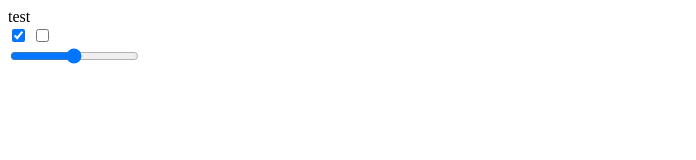
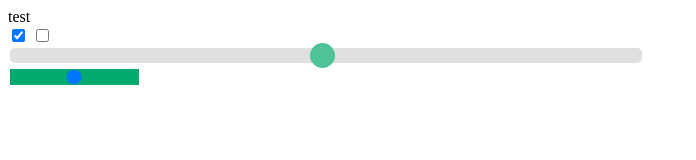
Before and after one commit to Marie1910/marie1910.github.io, a plain HTML site: page index.html in a window 1280 px wide. Shown: the whole page, without its empty margins (0-696 px from the left). Drawn offline with Linux system fonts and the light colour scheme.

Commit message:
played with sliders

```diff
--- a/index.html
+++ b/index.html
@@ -1,22 +1,38 @@
 <!DOCTYPE html>
 <html lang="en">
-   <head>
+  <head>
     <!-- Meta Info https://www.w3schools.com/howto/howto_js_rangeslider.asp-->
     <title>Tester</title>
-    <meta http-equiv="Content-type" content="text/html; charset=utf-8">
-    <meta name="viewport" content="width=device-width, initial-scale=1">
-    <link rel="stylesheet" href="styles.css">
+    <meta http-equiv="Content-type" content="text/html; charset=utf-8" />
+    <meta name="viewport" content="width=device-width, initial-scale=1" />
+    <link rel="stylesheet" href="styles.css" />
     <script src="script.js" type="text/javascript"></script>
-</head>
-  <body onload=randomizeLoading()>
+  </head>
+  <body onload="randomizeLoading()">
     <div>test</div>
-     <div>
-     <input type= "checkbox" checked>
-     <input type= "checkbox">
-
-     </div>
-     <div class="slidecontainer">
-      <input type="range" min="1" max="100" value="50" class="slider" id="myRange">
+    <div>
+      <input type="checkbox" checked />
+      <input type="checkbox" />
+    </div>
+    <div class="slidecontainer">
+      <input
+        type="range"
+        min="1"
+        max="100"
+        value="50"
+        class="slider"
+        id="myRange"
+      />
+    </div>
+    <div>
+      <input
+        type="range"
+        min="1"
+        max="100"
+        value="50"
+        class="test"
+        id="basic"
+      />
     </div>
   </body>
 </html>
--- a/script.js
+++ b/script.js
@@ -1,3 +1,4 @@
 function randomizeLoading() {
-    console.log("hi")
-  }
+  console.log(document.getElementById("basic"));
+  document.getElementById("basic").style.background = "#04AA6D";
+}
--- a/styles.css
+++ b/styles.css
@@ -1,12 +1,54 @@
-.h-scrollbar {
-    overflow-x: scroll;
-    width: 300px;
+.slidecontainer {
+    width: 100%;
+    /* Width of the outside container */
 }
 
+.test {
+    -webkit-appearance: none;
+    /* Override default CSS styles */
+    appearance: none;
+}
 
-.h-scrollbar div {
-    width: 1000px;
-    display:block;
-    visibility: hidden;
-    height:0px
+/* The slider itself */
+.slider {
+    -webkit-appearance: none;
+    /* Override default CSS styles */
+    appearance: none;
+    width: 50%;
+    /* Full-width */
+    background: #d3d3d3;
+    /* Grey background */
+    outline: none;
+    /* Remove outline */
+    opacity: 0.7;
+    /* Set transparency (for mouse-over effects on hover) */
+    -webkit-transition: .2s;
+    /* 0.2 seconds transition on hover */
+    transition: opacity .2s;
+
+    height: 15px;
+    border-radius: 5px;
 }
+
+/* Mouse-over effects */
+.slider:hover {
+    opacity: 1;
+    /* Fully shown on mouse-over */
+}
+
+/* The slider handle (use -webkit- (Chrome, Opera, Safari, Edge) and -moz- (Firefox) to override default look) */
+.slider::-webkit-slider-thumb {
+    -webkit-appearance: none;
+    /* Override default look */
+    appearance: none;
+    width: 25px;
+    /* Set a specific slider handle width */
+    height: 25px;
+    /* Slider handle height */
+    background: #04AA6D;
+    /* Green background */
+    cursor: pointer;
+    /* Cursor on hover */
+
+    border-radius: 50%;
+}
```
